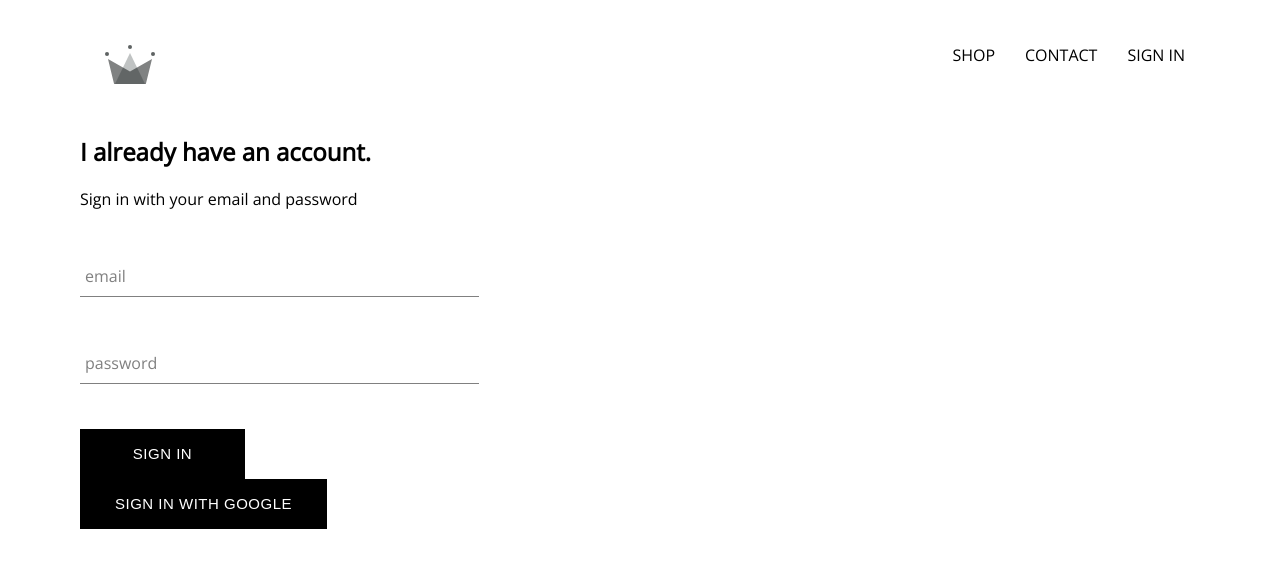
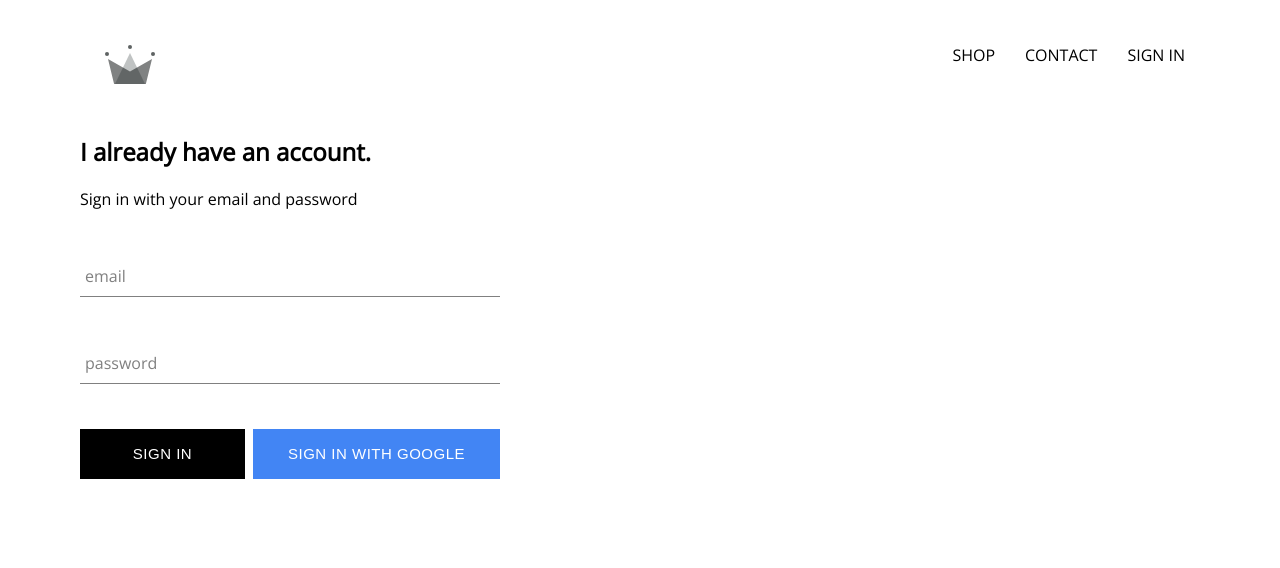
Before and after one commit to joshroxas-dev/clothing-commerce, a React (Create React App) app: page /authenticate in a window 1280 px wide. Shown: the top 568 px of the page. Built offline with nearby package versions, Linux system fonts and the light colour scheme; no server answers.

Commit message:
added google sign in

```diff
--- a/src/App.css
+++ b/src/App.css
@@ -7,3 +7,7 @@
   text-decoration: none;
   color: black;
 }
+
+* {
+  box-sizing: border-box;
+}
--- a/src/App.js
+++ b/src/App.js
@@ -1,21 +1,49 @@
+import React, { Component } from "react";
 import "./App.css";
 import { Switch, Route } from "react-router-dom";
 import HomePage from "./pages/homepage/homepage.component";
 import ShopPage from "./pages/shop/shop.component";
 import Header from "./components/header/header.component";
 import AuthenticationPage from "./pages/authentication/authentication.component";
+import { auth } from "./firebase/firebase.utils";
 
-function App() {
+class App extends Component {
+	constructor(props) {
+		super(props);
+
+		this.state = {
+			currentUser: null,
+		};
+	}
+
+	unsubscribeFromAuth = null;
+
+	componentDidMount() {
+		this.unsubscribeFromAuth = auth.onAuthStateChanged((user) => {
+			this.setState({ currentUser: user });
+			console.log(user);
+		});
+	}
+
+	componentWillUnmount() {
+		this.unsubscribeFromAuth();
+	}
+
+	render() {
 		return (
 			<div>
-      <Header />
+				<Header currentUser={this.state.currentUser} />
 				<Switch>
 					<Route exact path="/" component={HomePage} />
 					<Route path="/shop" component={ShopPage} />
-				<Route path="/authenticate" component={AuthenticationPage} />
+					<Route
+						path="/authenticate"
+						component={AuthenticationPage}
+					/>
 				</Switch>
 			</div>
 		);
 	}
+}
 
 export default App;
--- a/src/components/custom-button/custom-button.component.jsx
+++ b/src/components/custom-button/custom-button.component.jsx
@@ -1,8 +1,8 @@
 import React from "react";
 import "./custom-button.styles.scss";
 
-const CustomButton = ({ children, ...otherProps }) => {
-	return <button className="custom-button" {...otherProps}>{children}</button>
+const CustomButton = ({ children, isGoogleSignIn, ...otherProps }) => {
+	return <button className={`${isGoogleSignIn ? 'google-sign-in' : '' } custom-button`} {...otherProps}>{children}</button>
 };
 
 export default CustomButton;
--- a/src/components/custom-button/custom-button.styles.scss
+++ b/src/components/custom-button/custom-button.styles.scss
@@ -19,4 +19,14 @@
       color: black;
       border: 1px solid black;
     }
+
+    &.google-sign-in {
+      background-color: #4285F4;
+      color: white;
+
+      &:hover {
+        background-color: #357ae8;
+        border: none;
+      }
+    }
   }
--- a/src/components/header/header.component.jsx
+++ b/src/components/header/header.component.jsx
@@ -2,12 +2,13 @@
 import "./header.styles.scss";
 import { Link } from "react-router-dom";
 import { ReactComponent as Logo } from "../../assets/crown.svg";
+import { auth } from "../../firebase/firebase.utils";
 
-const Header = () => {
+const Header = ({ currentUser }) => {
 	return (
 		<div className="header">
 			<Link className="logo-container" to="/">
-				<Logo classNmae="logo" />
+				<Logo className="logo" />
 			</Link>
 			<div className="options">
 				<Link className="option" to="/shop">
@@ -16,9 +17,14 @@
 				<Link className="option" to="/contact">
 					CONTACT
 				</Link>
-				<Link className="option" to="/authenticate">
-					SIGN IN
-				</Link>
+				{
+					currentUser ?
+					<div className="option" onClick={() => auth.signOut()}>SIGN OUT</div>
+					:
+					<Link className="option" to="/authenticate">
+						SIGN IN
+					</Link>
+				}
 			</div>
 		</div>
 	);
--- a/src/components/header/header.styles.scss
+++ b/src/components/header/header.styles.scss
@@ -17,6 +17,7 @@
       display: flex;
       align-items: center;
       justify-content: flex-end;
+      cursor: pointer;
 
       .option {
         padding: 10px 15px;
--- a/src/components/preview-collection/preview-collection.component.jsx
+++ b/src/components/preview-collection/preview-collection.component.jsx
@@ -5,7 +5,7 @@
 const PreviewCollection = ({ title, items }) => {
 	return (
 		<div className="collection-preview">
-			<h1 clasName="title">{title.toUpperCase()}</h1>
+			<h1 className="title">{title.toUpperCase()}</h1>
 			<div className="preview">
 				{items
 					.filter((item, idx) => idx < 4)
--- a/src/components/sign-in/sign-in.component.jsx
+++ b/src/components/sign-in/sign-in.component.jsx
@@ -49,8 +49,10 @@
                         required
 						handleChange={this.handleChange}
 					/>
-					<CustomButton type="submit">Sign In</CustomButton>
-					<CustomButton onClick={signInWithGoogle}>Sign in with Google</CustomButton>
+					<div className="buttons">
+						<CustomButton type="submit">Sign In</CustomButton>
+						<CustomButton onClick={signInWithGoogle} isGoogleSignIn>Sign in with Google</CustomButton>
+					</div>
 				</form>
 			</div>
 		);
--- a/src/components/sign-in/sign-in.styles.scss
+++ b/src/components/sign-in/sign-in.styles.scss
@@ -1,9 +1,14 @@
 .sign-in {
-    width: 30vw;
+    width: 420px;
     display: flex;
     flex-direction: column;
 
     .title {
-        margin: 10px;
+        margin: 10px 0;
+    }
+
+    .buttons {
+        display: flex;
+        justify-content: space-between;
     }
 }
```
Lines whose indentation alone changed are shown as unchanged.
